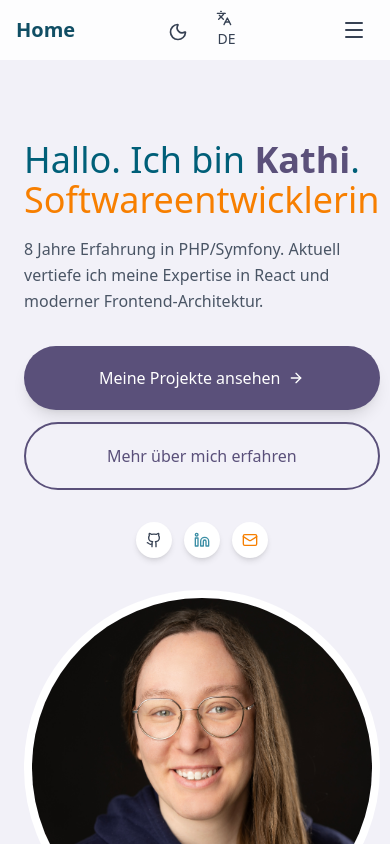
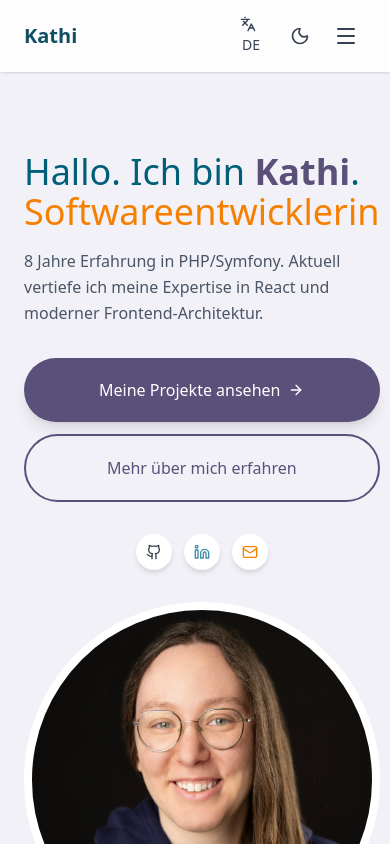
Before and after one commit to kwidua/kathis-website, a React (Vite) app: page / in a window 390 px wide. Shown: the top 844 px of the page. Built offline with nearby package versions, Linux system fonts and the light colour scheme.

Commit message:
Fix Header to be sticky and make the mobile hamburger menu work

```diff
--- a/src/ui/HeaderNavigation.tsx
+++ b/src/ui/HeaderNavigation.tsx
@@ -3,7 +3,6 @@ import ThemeToggle from "./ThemeToggle.js";
 import routes from '../routes.ts'
 import LanguageToggle from "./LanguageToggle.tsx";
 import { useState } from "react";
-import Button from "./Button.tsx";
 import { Menu, X } from "lucide-react";
 
 
@@ -11,10 +10,6 @@ export default function HeaderNavigation() {
     const [mobileMenuOpen, setMobileMenuOpen] = useState(false);
     const navigate = useNavigate();
 
-    function handleHamburger() {
-            const menu = document.querySelector('#mobile-menu');
-            menu != null ?  menu.classList.toggle('hidden') : null
-        }
 
     const isActive = (path: string) => {
     if (path === "/") {
@@ -26,34 +21,15 @@ export default function HeaderNavigation() {
     const closeMobileMenu = () => setMobileMenuOpen(false);
 
 
-   return(<header>
-        <nav className="border-gray-200 px-4 lg:px-6 py-2.5">
-            <div className="flex flex-wrap justify-between items-center mx-auto max-w-screen-xl">
+   return(
+   <header className="sticky top-0 z-50">
+        <nav className="border-gray-200 backdrop-blur-md shadow-sm transition-colors duration-300">
+            <div className="max-w-6xl mx-auto px-6 py-4">
+              <div className="flex items-center justify-between">
                 <button onClick={() => navigate(routes.home)} className="flex items-center">
-                    <span className="self-center text-xl font-semibold whitespace-nowrap dark:text-white text-cyan-900">Home</span>
+                    <span className="self-center text-xl font-semibold whitespace-nowrap dark:text-white text-cyan-900">Kathi</span>
                 </button>
 
-              <div className="flex items-end gap-2">
-            <ThemeToggle />
-            <LanguageToggle />
-            </div>
-            <button
-                onClick={() => setMobileMenuOpen(!mobileMenuOpen)}
-                className="rounded-full p-2 hover:bg-[#cdc7e5] dark:hover:bg-[#5b507a]/30"
-              >
-                {mobileMenuOpen ? (
-                  <X className="size-6 text-gray-700 dark:text-gray-300" />
-                ) : (
-                  <Menu className="size-6 text-gray-700 dark:text-gray-300" />
-                )}
-              </button>
-                {/* <div className="flex items-center lg:order-2">
-                    <button onClick={handleHamburger} type="button" className="inline-flex items-center p-2 ml-1 text-sm text-gray-500 rounded-lg lg:hidden hover:bg-gray-100 focus:outline-none focus:ring-2 focus:ring-gray-200 dark:text-gray-400 dark:hover:bg-gray-700 dark:focus:ring-gray-600"  aria-expanded="false">
-                        <span className="sr-only">Open main menu</span>
-                        <svg className="w-6 h-6" fill="currentColor" viewBox="0 0 20 20" xmlns="http://www.w3.org/2000/svg"><path fillRule="evenodd" d="M3 5a1 1 0 011-1h12a1 1 0 110 2H4a1 1 0 01-1-1zM3 10a1 1 0 011-1h12a1 1 0 110 2H4a1 1 0 01-1-1zM3 15a1 1 0 011-1h12a1 1 0 110 2H4a1 1 0 01-1-1z" clipRule="evenodd"></path></svg>
-                        <svg className="hidden w-6 h-6" fill="currentColor" viewBox="0 0 20 20" xmlns="http://www.w3.org/2000/svg"><path fillRule="evenodd" d="M4.293 4.293a1 1 0 011.414 0L10 8.586l4.293-4.293a1 1 0 111.414 1.414L11.414 10l4.293 4.293a1 1 0 01-1.414 1.414L10 11.414l-4.293 4.293a1 1 0 01-1.414-1.414L8.586 10 4.293 5.707a1 1 0 010-1.414z" clipRule="evenodd"></path></svg>
-                    </button>
-                </div> */}
               <div className="hidden md:flex items-center gap-8" id="mobile-menu">
                 {/* Nav Links */}
                 <div className="flex gap-8">
@@ -84,6 +60,30 @@ export default function HeaderNavigation() {
                               <div className="absolute -bottom-1 left-0 right-0 h-0.5 bg-[#5b507a] dark:bg-[#cdc7e5] rounded-full" />
                           )}
                           </Link>
+                  </div>
+
+                <div className="flex items-end gap-2">
+                  <ThemeToggle />
+                  <LanguageToggle />
+                </div>
+              </div>
+
+            {/* Mobile Menu Button & Controls */}
+              <div className="flex md:hidden items-center gap-2">
+                <LanguageToggle />
+                <ThemeToggle />
+
+                <button
+                    onClick={() => setMobileMenuOpen(!mobileMenuOpen)}
+                    className="rounded-full p-2 hover:bg-[#cdc7e5] dark:hover:bg-[#5b507a]/30"
+                  >
+                    {mobileMenuOpen ? (
+                      <X className="size-6 text-gray-700 dark:text-gray-300" />
+                    ) : (
+                      <Menu className="size-6 text-gray-700 dark:text-gray-300" />
+                    )}
+                  </button>
+                </div>
               </div>
 
             {mobileMenuOpen && (
@@ -124,7 +124,6 @@ export default function HeaderNavigation() {
               </div>
           )}
         </div>
-            </div>
         </nav>
     </header>)
 }
```
Lines whose indentation alone changed are shown as unchanged.
